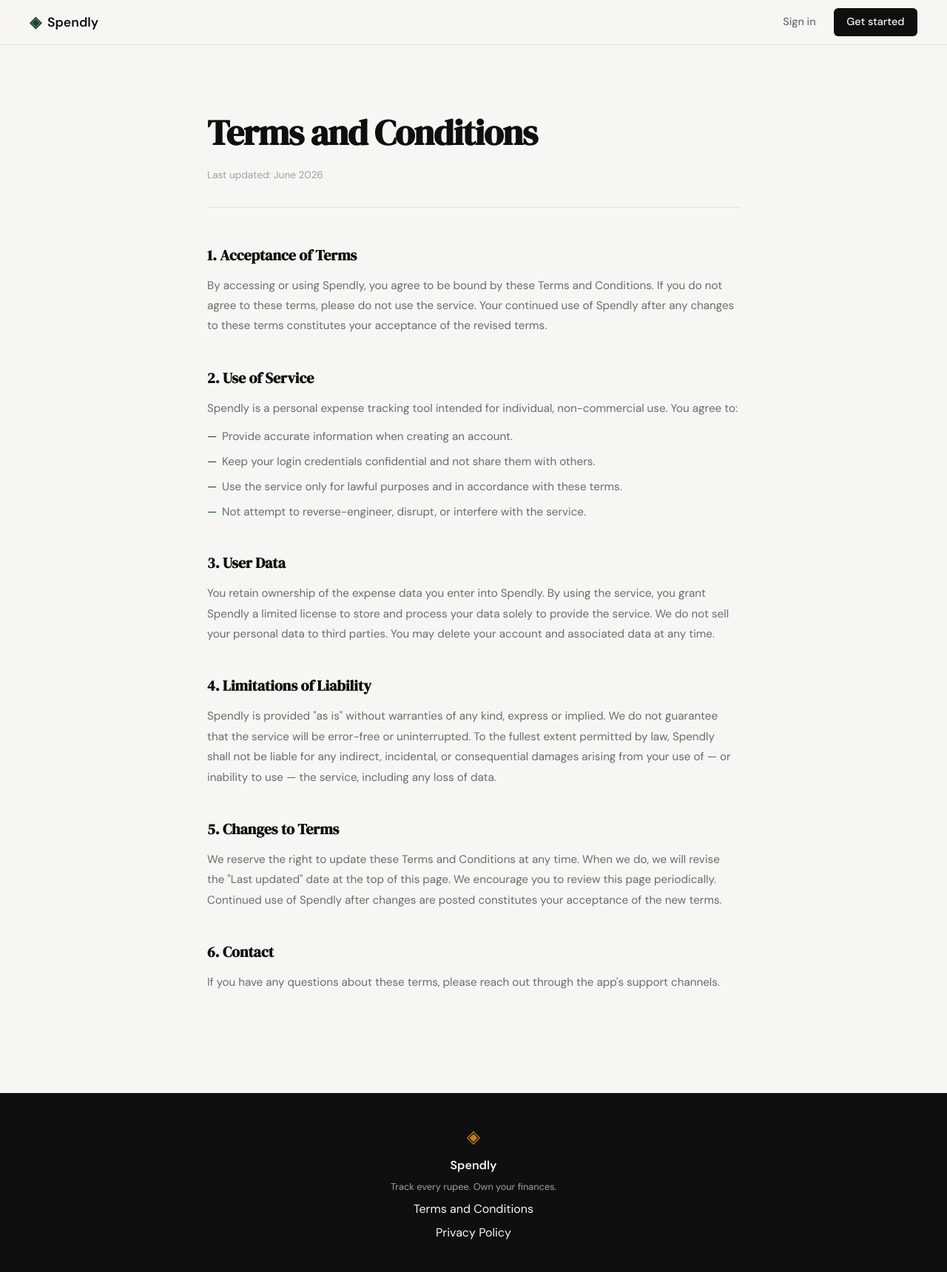
After one commit to beepin6409/Spendly, a Flask app: page /terms in a window 1280 px wide. The commit adds this page. Shown: the whole page at 74% size. Run offline with Flask 3, Linux system fonts and the light colour scheme.

Commit message:
landing : add terms and conditions

```diff
--- a/app.py
+++ b/app.py
@@ -20,6 +20,11 @@ def register():
 @app.route("/login")
 def login():
     return render_template("login.html")
+
+
+@app.route("/terms")
+def terms():
+    return render_template("terms.html")
 
 
 # ------------------------------------------------------------------ #
--- a/static/css/style.css
+++ b/static/css/style.css
@@ -508,6 +508,76 @@ a { color: inherit; text-decoration: none; }
 }
 
 /* ------------------------------------------------------------------ */
+/* Terms page                                                          */
+/* ------------------------------------------------------------------ */
+
+.terms-page {
+    padding: 5rem 2rem 6rem;
+}
+
+.terms-inner {
+    max-width: 720px;
+    margin: 0 auto;
+}
+
+.terms-title {
+    font-family: var(--font-display);
+    font-size: clamp(2rem, 4vw, 3rem);
+    color: var(--ink);
+    letter-spacing: -0.02em;
+    margin-bottom: 0.5rem;
+}
+
+.terms-updated {
+    font-size: 0.85rem;
+    color: var(--ink-faint);
+    margin-bottom: 3rem;
+    padding-bottom: 2rem;
+    border-bottom: 1px solid var(--border);
+}
+
+.terms-section {
+    margin-bottom: 2.5rem;
+}
+
+.terms-section h2 {
+    font-family: var(--font-display);
+    font-size: 1.25rem;
+    color: var(--ink);
+    margin-bottom: 0.75rem;
+}
+
+.terms-section p {
+    font-size: 0.95rem;
+    color: var(--ink-muted);
+    line-height: 1.8;
+    margin-bottom: 0.75rem;
+}
+
+.terms-section ul {
+    list-style: none;
+    padding: 0;
+    display: flex;
+    flex-direction: column;
+    gap: 0.5rem;
+}
+
+.terms-section ul li {
+    font-size: 0.95rem;
+    color: var(--ink-muted);
+    line-height: 1.7;
+    padding-left: 1.25rem;
+    position: relative;
+}
+
+.terms-section ul li::before {
+    content: '—';
+    position: absolute;
+    left: 0;
+    color: var(--accent);
+}
+
+/* ------------------------------------------------------------------ */
 /* Responsive                                                          */
 /* ------------------------------------------------------------------ */
 
--- a/templates/base.html
+++ b/templates/base.html
@@ -34,7 +34,7 @@
             <span class="brand-icon">◈</span>
             <span class="footer-name">Spendly</span>
             <p class="footer-copy">Track every rupee. Own your finances.</p>
-            <a href="#">Terms and Conditions</a>
+            <a href="/terms">Terms and Conditions</a>
             <a href="#">Privacy Policy</a>
         </div>
     </footer>
--- /dev/null
+++ b/templates/terms.html
@@ -0,0 +1,52 @@
+{% extends "base.html" %}
+
+{% block title %}Terms and Conditions — Spendly{% endblock %}
+
+{% block content %}
+
+<section class="terms-page">
+    <div class="terms-inner">
+
+        <h1 class="terms-title">Terms and Conditions</h1>
+        <p class="terms-updated">Last updated: June 2026</p>
+
+        <div class="terms-section">
+            <h2>1. Acceptance of Terms</h2>
+            <p>By accessing or using Spendly, you agree to be bound by these Terms and Conditions. If you do not agree to these terms, please do not use the service. Your continued use of Spendly after any changes to these terms constitutes your acceptance of the revised terms.</p>
+        </div>
+
+        <div class="terms-section">
+            <h2>2. Use of Service</h2>
+            <p>Spendly is a personal expense tracking tool intended for individual, non-commercial use. You agree to:</p>
+            <ul>
+                <li>Provide accurate information when creating an account.</li>
+                <li>Keep your login credentials confidential and not share them with others.</li>
+                <li>Use the service only for lawful purposes and in accordance with these terms.</li>
+                <li>Not attempt to reverse-engineer, disrupt, or interfere with the service.</li>
+            </ul>
+        </div>
+
+        <div class="terms-section">
+            <h2>3. User Data</h2>
+            <p>You retain ownership of the expense data you enter into Spendly. By using the service, you grant Spendly a limited license to store and process your data solely to provide the service. We do not sell your personal data to third parties. You may delete your account and associated data at any time.</p>
+        </div>
+
+        <div class="terms-section">
+            <h2>4. Limitations of Liability</h2>
+            <p>Spendly is provided "as is" without warranties of any kind, express or implied. We do not guarantee that the service will be error-free or uninterrupted. To the fullest extent permitted by law, Spendly shall not be liable for any indirect, incidental, or consequential damages arising from your use of — or inability to use — the service, including any loss of data.</p>
+        </div>
+
+        <div class="terms-section">
+            <h2>5. Changes to Terms</h2>
+            <p>We reserve the right to update these Terms and Conditions at any time. When we do, we will revise the "Last updated" date at the top of this page. We encourage you to review this page periodically. Continued use of Spendly after changes are posted constitutes your acceptance of the new terms.</p>
+        </div>
+
+        <div class="terms-section">
+            <h2>6. Contact</h2>
+            <p>If you have any questions about these terms, please reach out through the app's support channels.</p>
+        </div>
+
+    </div>
+</section>
+
+{% endblock %}
```
